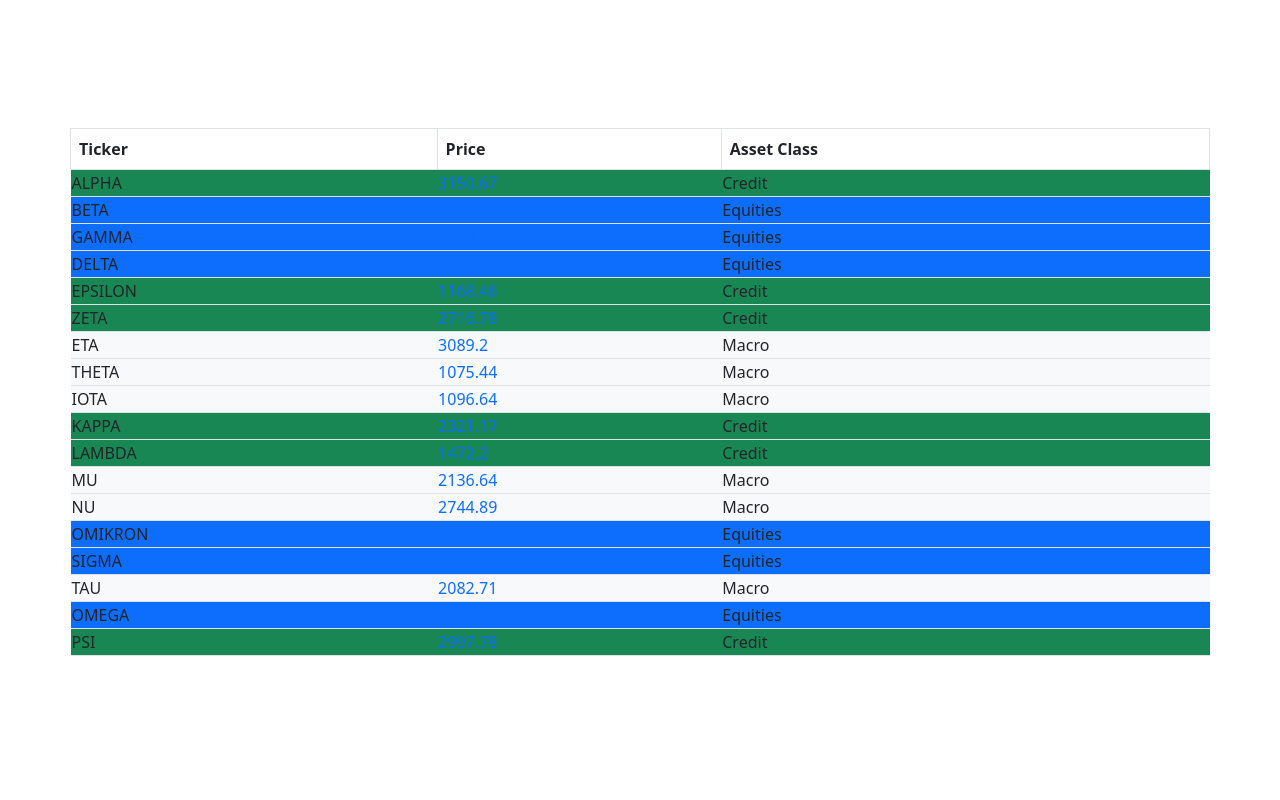
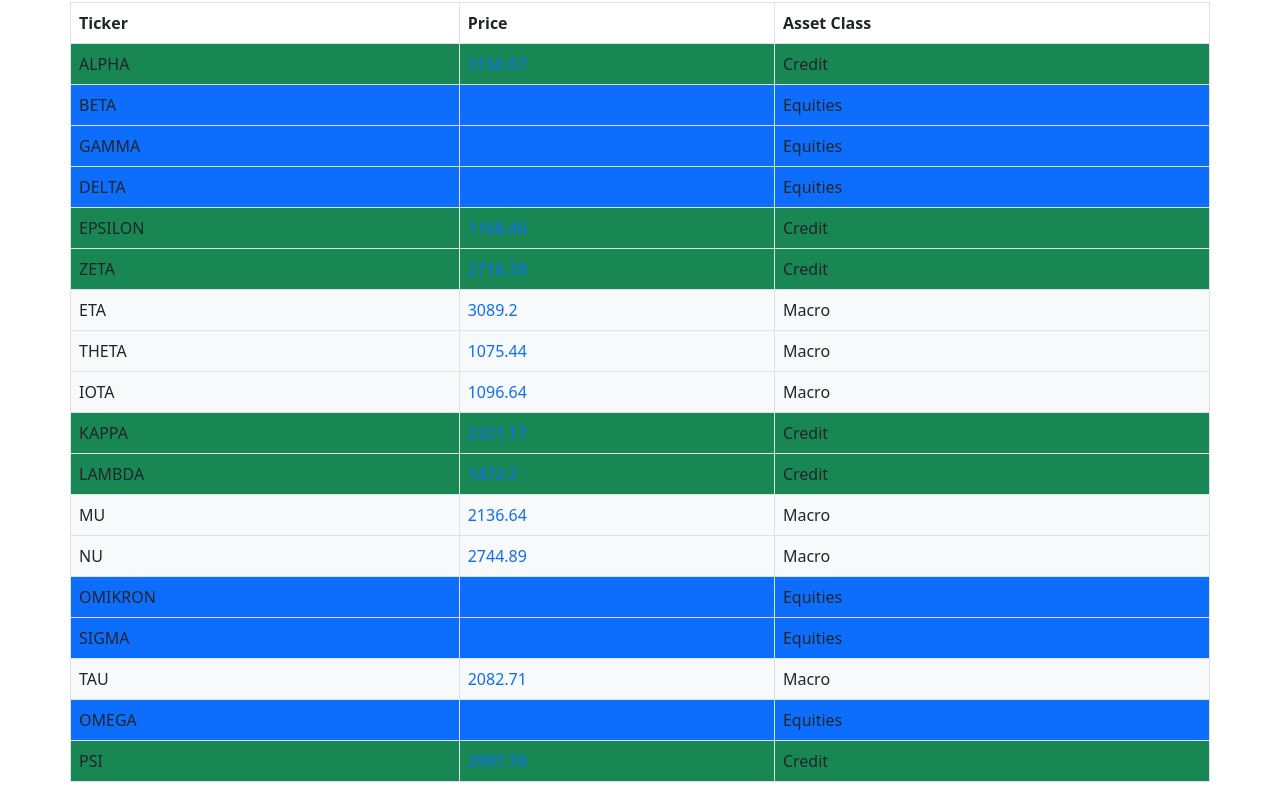
Before and after one commit to arjunnair22/InstrumentGrid, a React (Create React App) app: page / in a window 1280 px wide. Built offline with nearby package versions, Linux system fonts and the light colour scheme; data requests are answered from the project's data file.

Commit message:
added tbody inside table

```diff
--- a/src/commonFeatures/Grid/Grid.tsx
+++ b/src/commonFeatures/Grid/Grid.tsx
@@ -36,7 +36,7 @@
         }, [gridDef.colDefs]
     )
     return (
-        <>
+        <tbody>
             {
                 data.map((d,index)=>{
                     return (
@@ -44,7 +44,7 @@
                     )
                 })
             }
-        </>
+        </tbody>
     )
 }
 
```
